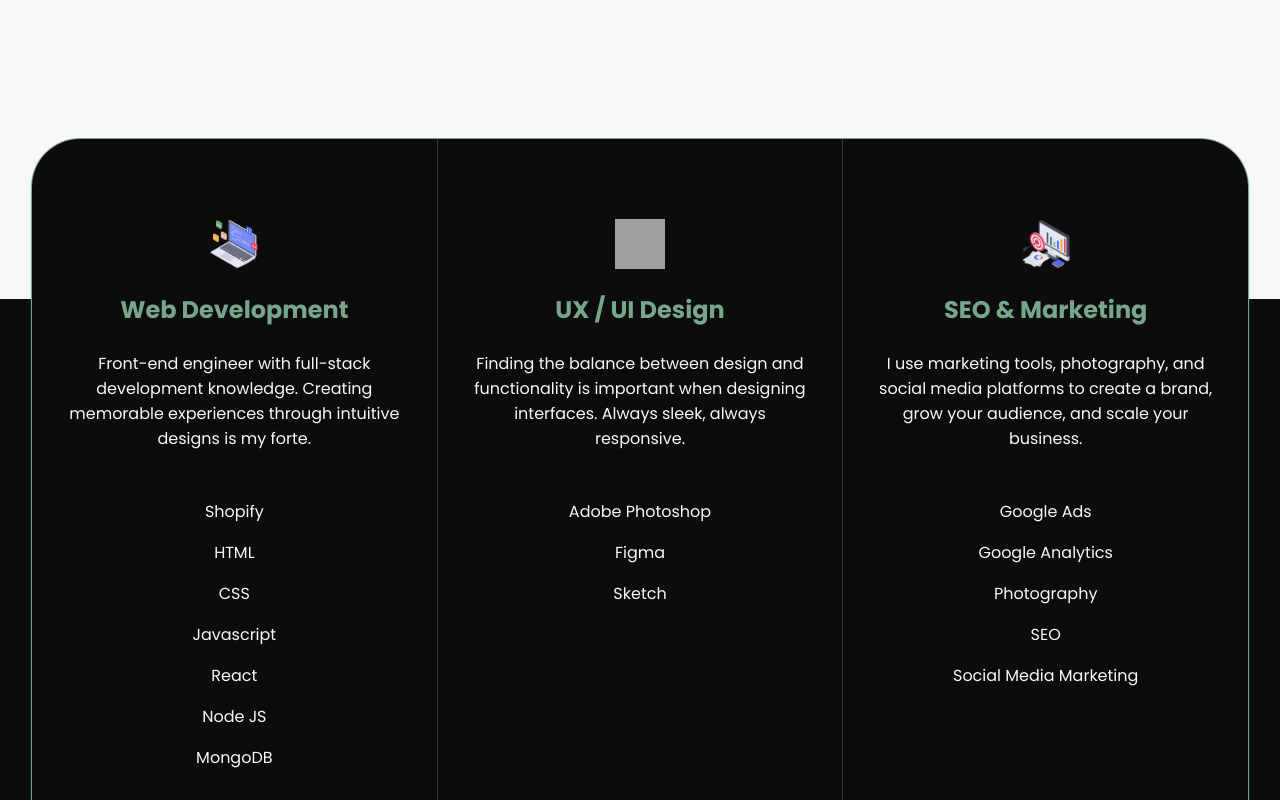
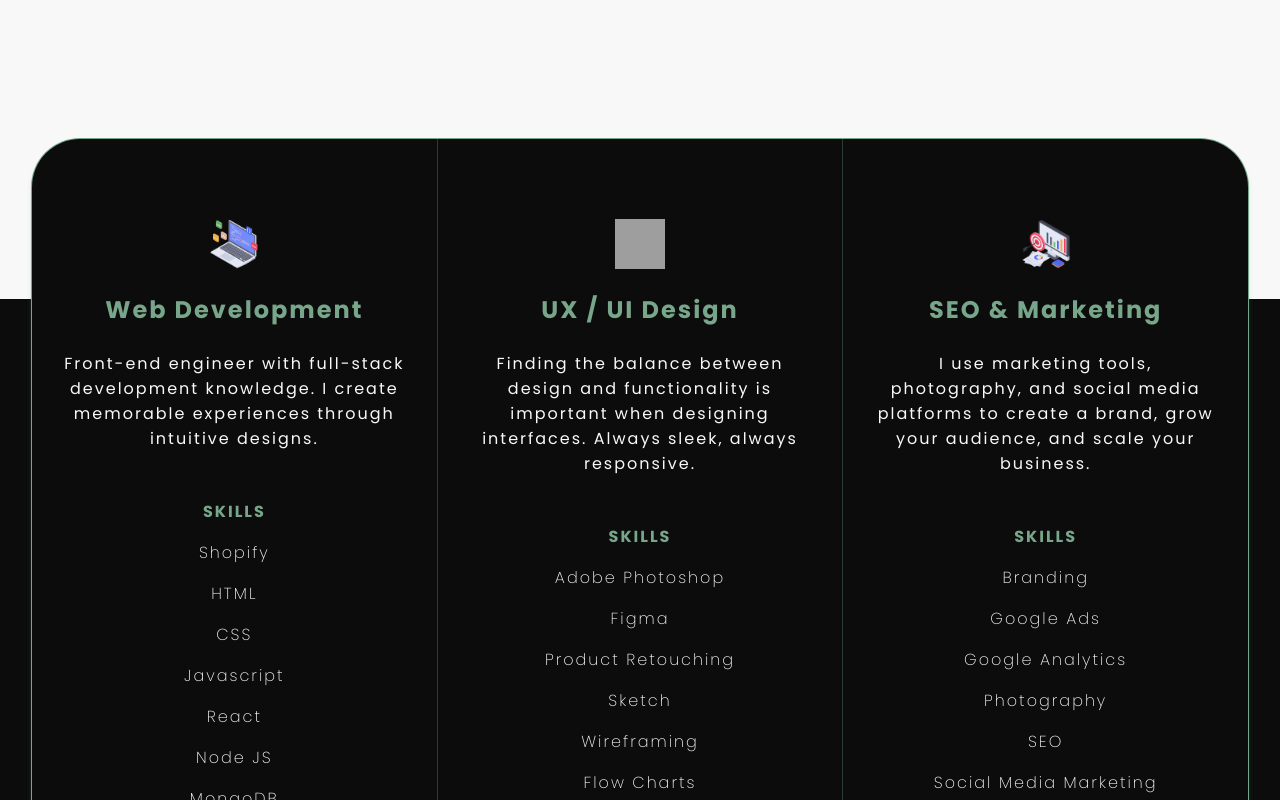
Before and after one commit to Duquea95/NextJS_Portfolio, a Next.js app: page / in a window 1280 px wide. Shown: the part 1160-1960 px from the top of the page. Built offline with nearby package versions, Linux system fonts and the light colour scheme; grey boxes are pictures that could not be loaded.

Commit message:
css update

```diff
--- a/components/Badges/index.js
+++ b/components/Badges/index.js
@@ -10,21 +10,21 @@
       if (count <= 3){
         row.push(
           <div key={'badgeComponent__'+count} className='badge'>
-            <Image src={image.src} width={175} height={175} alt={image.name}/>
+            <Image src={image.src} width={125} height={125} alt={image.name}/>
           </div>
         )
       }
       else if(count > 3 && count < 8){
         row2.push(
           <div key={'badgeComponent__'+count} className='badge'>
-            <Image src={image.src} width={175} height={175} alt={image.name}/>
+            <Image src={image.src} width={125} height={125} alt={image.name}/>
           </div>
         )
       }
       else{
         row3.push(
           <div key={'badgeComponent__'+count} className='badge'>
-            <Image src={image.src} width={175} height={175} alt={image.name}/>
+            <Image src={image.src} width={125} height={125} alt={image.name}/>
           </div>
         )
       }
--- a/components/Carousel/data.js
+++ b/components/Carousel/data.js
@@ -7,7 +7,7 @@
     set: 'Front-End Experience',
     name: 'Web Development',
     image: devIcon,
-    description: 'Front-end engineer with full-stack development knowledge. Creating memorable experiences through intuitive designs is my forte.',
+    description: 'Front-end engineer with full-stack development knowledge. I create memorable experiences through intuitive designs.',
     skills: [ 'Shopify', 'HTML', 'CSS', 'Javascript', 'React','Node JS', 'MongoDB'],
     icons: ['https://www.flaticon.com/free-icons/html-5',]
   },
@@ -15,14 +15,14 @@
     set: 'UX / UI Design',
     name: 'UX / UI Design',
     image: ux,
-    description: 'Finding the balance between design and functionality is important when designing interfaces. Always sleek, always responsive.', skills: [ 'Adobe Photoshop','Figma', 'Sketch'],
+    description: 'Finding the balance between design and functionality is important when designing interfaces. Always sleek, always responsive.', skills: [ 'Adobe Photoshop','Figma', 'Product Retouching', 'Sketch', 'Wireframing', 'Flow Charts'],
   },
   {
     set: 'SEO & Marketing',
     name: 'SEO & Marketing',
     image: marketing,
     description: 'I use marketing tools, photography, and social media platforms to create a brand, grow your audience, and scale your business.',
-    skills: [ 'Google Ads', 'Google Analytics', 'Photography', 'SEO', 'Social Media Marketing'],
+    skills: [ 'Branding', 'Google Ads', 'Google Analytics', 'Photography', 'SEO', 'Social Media Marketing'],
   }
 ]
 
--- a/components/Carousel/index.js
+++ b/components/Carousel/index.js
@@ -84,6 +84,7 @@
                   <p>{tab.description}</p>
                 </div>
                 <div className='slide-list'>
+                  <div className='list-header'><span>Skills</span></div>
                   { tab.skills.map((skill, index) => {
                     return(
                       <div key={index} className='slide-list-item'>
--- a/components/Navbar/index.js
+++ b/components/Navbar/index.js
@@ -9,11 +9,11 @@
       <div className="flex flex-between">
         <div>
           <Link href='/'>
-        <Image alt='Anthony Duque - Front-End Engineer' priority src={logo.src} width={100} height={41}/>
+          <Image alt='Anthony Duque - Front-End Engineer' priority src={logo.src} width={75} height={31}/>
           </Link>
         </div>
         <nav>
-          <div className="menu_cta">
+          <div className="dropdown-cta">
             <div>X</div>
           </div>
           <div className="menu">
--- a/global.css
+++ b/global.css
@@ -175,7 +175,7 @@
 header .menu{
   display: none;
 }
-header .menu_cta{
+header .dropdown-cta{
   color: white;
 }
 header ul{
@@ -574,7 +574,7 @@
 }
 .slide {
   width: 300px;
-  height: calc(100vh - 1rem);
+  height: calc(100vh + 3rem);
   flex: 1 0 100%;
   margin-right: 2.1rem;
   border: 1px solid #77A68B;
@@ -596,8 +596,20 @@
 .slide-list{
   margin-top: 3rem;
 }
+.list-header{
+  margin-bottom: 1rem;
+  color: #77A68B;
+  font-weight: bold;
+  text-transform: uppercase;
+}
 .slide img, .slide-list-item{
   margin-bottom: 1rem;
+}
+.slide{
+  letter-spacing: 2px;
+}
+.slide-list-item{
+  font-weight: 200;
 }
 .slide-skill{
   align-items: center;
@@ -885,8 +897,8 @@
 }
 
 .badge img{
-  width: 75px;
-  height: 75px;
+  /* width: 75px;
+  height: 75px; */
 }
 
 @media (min-width: 768px){
@@ -900,6 +912,13 @@
   header ul{
     justify-content: space-between;
     width: 275px;
+  }
+  header img{
+    width: 100px;
+    height: 41px;
+  }
+  .dropdown-cta{
+    display: none;
   }
   .slider-wrapper{
     overflow: visible;
```
